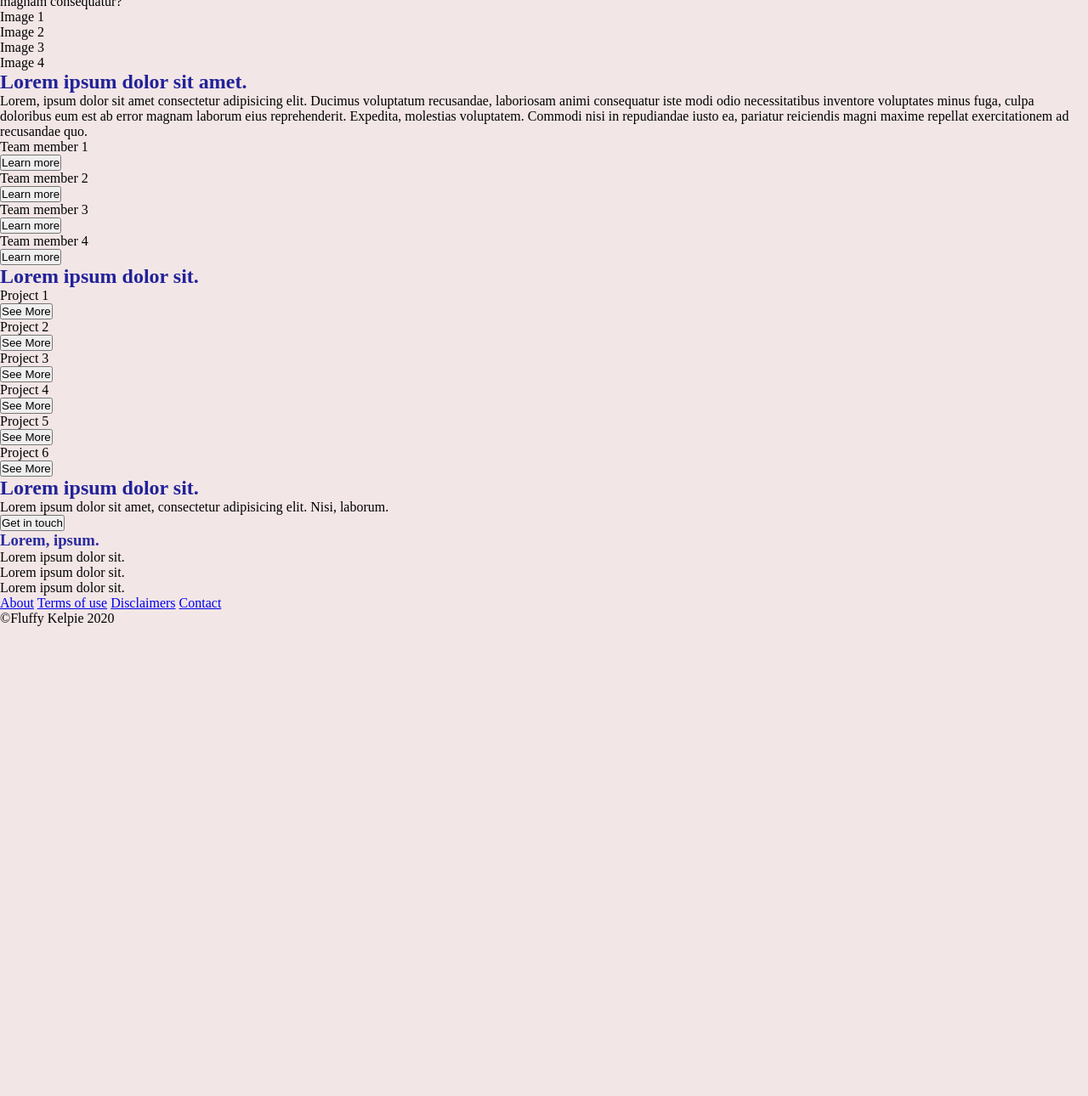
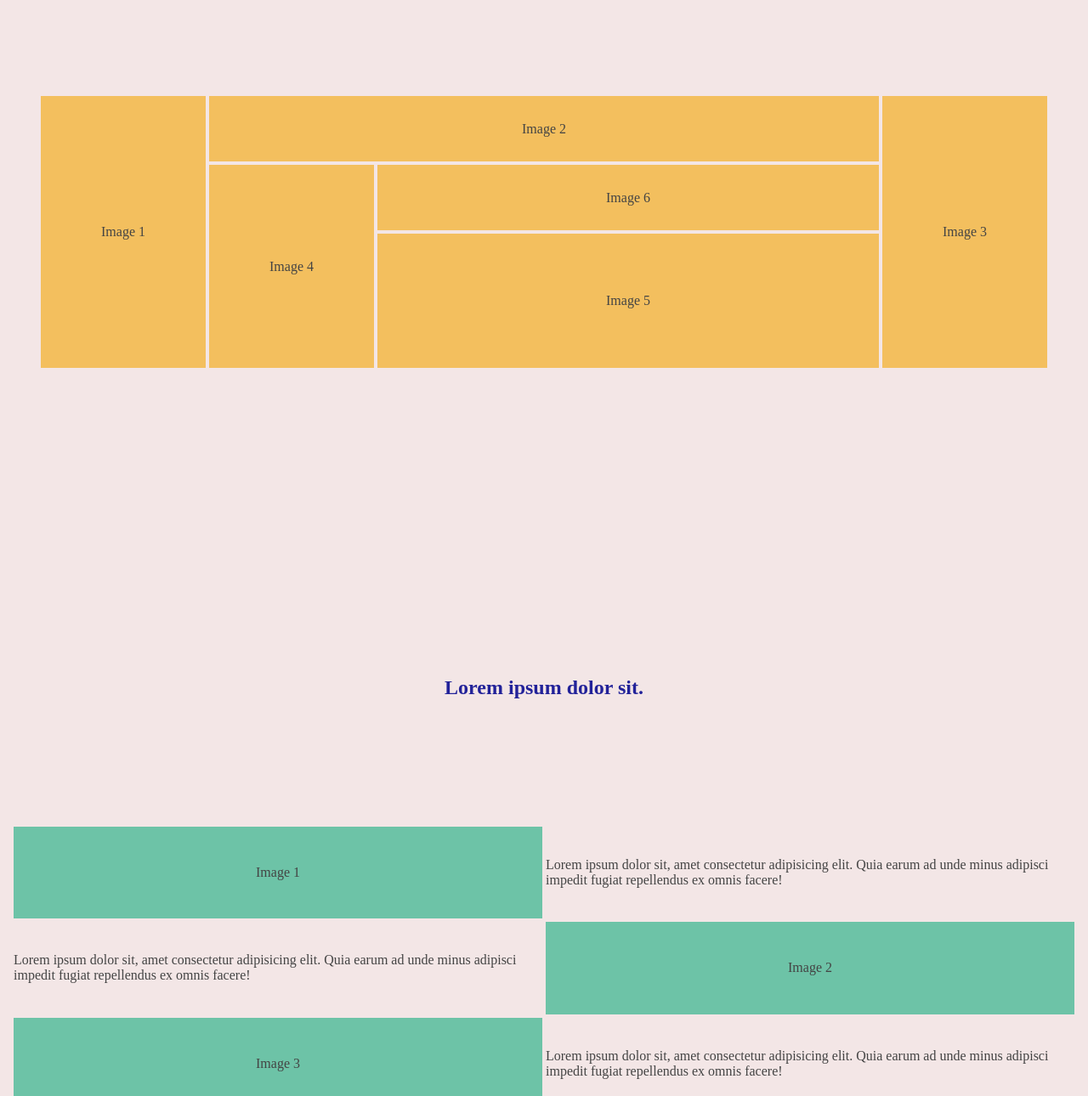
Before and after one commit to fluffykelpie/Wireframes, a plain HTML site: page index.html in a window 1280 px wide. Shown: the part 215-1505 px from the top of the page at 85% size. Before the commit the page ends 952 px from the top, so only its background shows below. Drawn offline with Linux system fonts and the light colour scheme.

Commit message:
progress

```diff
--- a/index.html
+++ b/index.html
@@ -9,7 +9,7 @@
 <body>
     <header>
         <div class="nav-bar">
-            <ul>
+            <ul class ="nav-ul">
                <li class="nav-item">LOGO</li>
                <li class="nav-item">
                    <a href="#">Homepage</a>
@@ -27,24 +27,35 @@
         </div>
     </header>
     <main>
-        <div class="container">
+        <div class="container main">
+            <div class="text-main">
+                <h1>Lorem ipsum dolor sit amet.</h1>
+            </div>
             <div class="image">
                 <div class="image-box">Image 1</div>
                 <div class="image-box">Image 2</div>
-            </div>
-            <h1>Lorem ipsum dolor sit amet consectetur.</h1>
-        </div>
-        <div class="homepage">
-            <h2>Lorem ipsum dolor sit.</h2>
-            <div class="text-home">Lorem ipsum, dolor sit amet consectetur adipisicing elit. Iusto ipsum dignissimos praesentium autem odit, tenetur earum saepe culpa debitis architecto harum fugiat vitae veritatis ea, hic fugit libero magnam consequatur?</div>
-            <div class="images-home">
-                <div class="box-img-home">Image 1</div>
-                <div class="box-img-home">Image 2</div>
-                <div class="box-img-home">Image 3</div>
-                <div class="box-img-home">Image 4</div>
+                <div class="image-box">Image 3</div>
+                <div class="image-box">Image 4</div>
+                <div class="image-box">Image 5</div>
+                <div class="image-box">Image 6</div>
             </div>
         </div>
-        <div class="about">
+        <div class="container homepage">
+            <div class="homepage-text">
+                <h2>Lorem ipsum dolor sit.</h2>
+            </div>
+            <div class="images-home">
+                <div class="item box-img-home-1">Image 1</div>
+                <div class="description text-home-1">Lorem ipsum dolor sit, amet consectetur adipisicing elit. Quia earum ad unde minus adipisci impedit fugiat repellendus ex omnis facere!</div>
+                <div class="item box-img-home-2">Image 2</div>
+                <div class="description text-home-2">Lorem ipsum dolor sit, amet consectetur adipisicing elit. Quia earum ad unde minus adipisci impedit fugiat repellendus ex omnis facere!</div>
+                <div class="item box-img-home-3">Image 3</div>
+                <div class="description text-home-3">Lorem ipsum dolor sit, amet consectetur adipisicing elit. Quia earum ad unde minus adipisci impedit fugiat repellendus ex omnis facere!</div>
+                <div class="item box-img-home-4">Image 4</div>
+                <div class="description text-home-4">Lorem ipsum dolor sit, amet consectetur adipisicing elit. Quia earum ad unde minus adipisci impedit fugiat repellendus ex omnis facere!</div>
+            </div>
+        </div>
+        <div class="container about">
             <h2>Lorem ipsum dolor sit amet.</h2>
             <div class="about-us">
                 <p>Lorem, ipsum dolor sit amet consectetur adipisicing elit. Ducimus voluptatum recusandae, laboriosam animi consequatur iste modi odio necessitatibus inventore voluptates minus fuga, culpa doloribus eum est ab error magnam laborum eius reprehenderit. Expedita, molestias voluptatem. Commodi nisi in repudiandae iusto ea, pariatur reiciendis magni maxime repellat exercitationem ad recusandae quo.</p>
@@ -61,7 +72,7 @@
             </div>
 
         </div>
-        <div class="portfolio">
+        <div class="container portfolio">
             <h2>Lorem ipsum dolor sit.</h2>
             <div class="box-port">Project 1</div>
             <button class="btn-port">See More</button>
@@ -76,7 +87,7 @@
             <div class="box-port">Project 6</div>
             <button class="btn-port">See More</button>
         </div>
-        <div class="contact">
+        <div class="container contact">
             <h2>Lorem ipsum dolor sit.</h2>
             <p>Lorem ipsum dolor sit amet, consectetur adipisicing elit. Nisi, laborum.</p>
             <button class="btn-contact">Get in touch</button>
--- a/sass/_reset.scss
+++ b/sass/_reset.scss
@@ -8,6 +8,7 @@
 
 html {
     background: $background-color;
+    color: $letter-color;
     height: 100vh;
     width: 100%;
     font-size: 100%;
--- a/sass/_variables.scss
+++ b/sass/_variables.scss
@@ -1,9 +1,20 @@
+//Main colors
 $background-color: rgb(243, 230, 230);
+$header-color: rgb(180, 160, 160);
+
+//Headers & letter
 $header-h1:rgb(4, 4, 102);
 $header-h2:rgb(34, 34, 153);
 $header-h3:rgb(43, 43, 161);
+$letter-color: rgb(68, 68, 68);
 
-$img-box: rgb(246, 181, 60);
-$box-img-home: rgb(84, 190, 155);
+//Image boxes
+$img-box: rgb(243, 191, 94);
+$box-img-home: rgb(109, 195, 167);
 $team: rgb(190, 84, 84);
 $box-port: rgb(243, 243, 141);
+
+//Buttons
+$button-team: rgb(3, 200, 191);
+$button-project: rgb(255, 152, 169);
+$button-footer: rgb(139, 95, 156);
--- a/sass/main.scss
+++ b/sass/main.scss
@@ -1,14 +1,177 @@
 @import "reset";
 @import "variables";
 
+header {
+    background: $header-color;
+}
+
+.nav-ul {
+    display: grid;
+    grid-gap: 3px;
+    grid-template: auto / repeat(5, 1fr);
+    list-style: none;
+    padding: 1rem;
+}
+
+.nav-item a {
+    text-decoration: none;
+    color: $letter-color;
+    cursor: pointer;
+}
+
 h1 {
     color: $header-h1;
+}
+
+.container {
+    padding: 1rem;
+}
+
+.main {
+    height: 100vh;
+}
+
+.text-main {
+    display: flex;
+    height: 30%;
+    justify-content: center;
+    align-items: center;
+}
+
+.image {
+    height: 50%;
+    display: grid;
+    grid-gap: 4px;
+    grid-template: repeat(4, 1fr) / repeat(6, 1fr);
+    grid-template-areas:
+    "a b b b b c"
+    "a d f f f c"
+    "a d e e e c"
+    "a d e e e c";
+    padding: 2rem;
+}
+
+.image-box {
+    display: flex;
+    justify-content: center;
+    align-items: center;
+    background: $img-box;
+}
+
+.image-box:nth-child(1){
+    grid-area: a;
+}
+
+.image-box:nth-child(2){
+    grid-area: b;
+}
+
+.image-box:nth-child(3){
+    grid-area: c;
+}
+
+.image-box:nth-child(4){
+    grid-area: d;
+}
+
+.image-box:nth-child(5){
+    grid-area: e;
+}
+
+.image-box:nth-child(6){
+    grid-area: f;
+}
+
+.homepage {
+    height: 100vh;
+    display: grid;
+    grid-gap: 4px;
+    grid-template-rows: auto;
+    grid-template-columns: auto;
 }
 
 h2 {
     color: $header-h2;
 }
 
+.homepage h2 {
+    display: flex;
+    justify-content: center;
+}
+
+.homepage-text {
+    display: flex;
+    justify-content: center;
+    align-items: center;
+}
+
+.images-home{
+    display: grid;
+    grid-gap: 4px;
+    grid-template: auto / repeat(4, 1fr);
+    grid-template-areas:
+    "a a e e"
+    "a a e e"
+    "f f b b"
+    "f f b b"
+    "c c g g"
+    "c c g g"
+    "h h d d"
+    "h h d d"
+}
+
+.item {
+    display: flex;
+    justify-content: center;
+    align-items: center;
+    background: $box-img-home;
+}
+
+.description {
+    display: flex;
+    justify-content: center;
+    align-items: center;
+}
+
+.box-img-home-1{
+    grid-area: a;
+}
+
+.box-img-home-2{
+    grid-area: b;
+}
+
+.box-img-home-3{
+    grid-area: c;
+}
+
+.box-img-home-4{
+    grid-area: d;
+}
+
+.text-home {
+    display: flex;
+    justify-content: center;
+    align-items: center;
+}
+
+.text-home-1 {
+    grid-area: e;
+}
+
+.text-home-2 {
+    grid-area: f;
+}
+
+.text-home-3 {
+    grid-area: g;
+}
+
+.text-home-4 {
+    grid-area: h;
+}
+
+
 h3 {
     color: $header-h3;
 }
```
Also changed, not shown: style.css, 1 other file.
